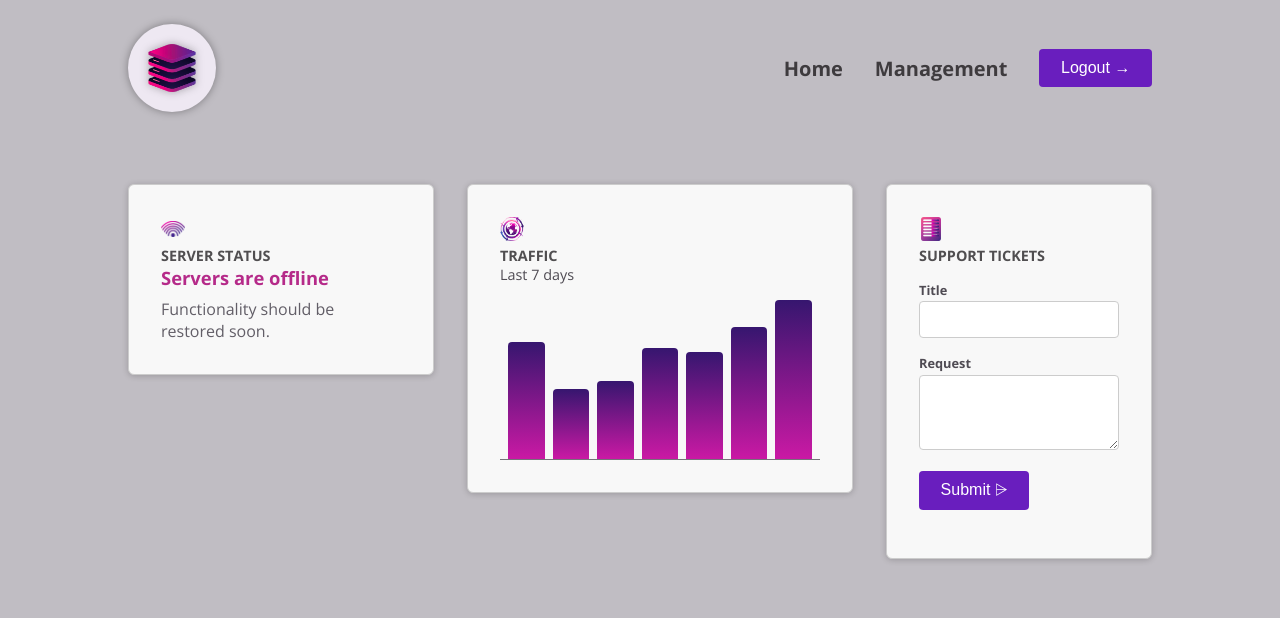
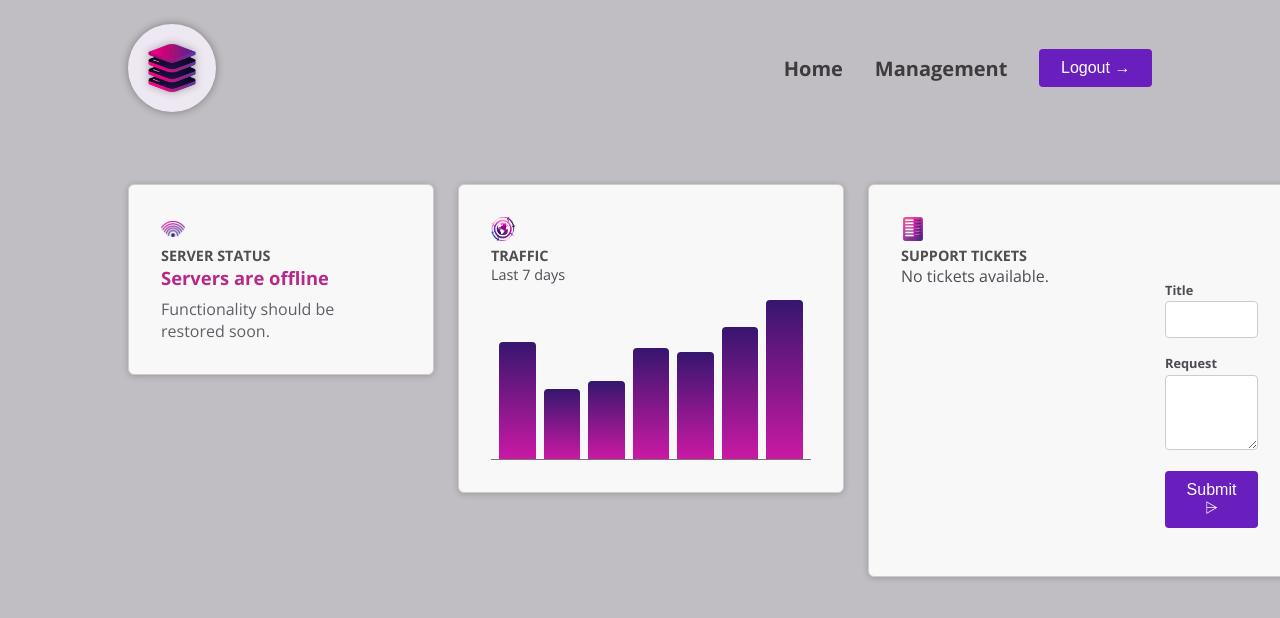
Before and after one commit to anonymouspilotbr/stats-dashboard-app, an Angular app: page / in a window 1280 px wide. Shown: the top 618 px of the page. Built offline with nearby package versions, Linux system fonts and the light colour scheme.

Commit message:
[v013] Tickets form fully functional

```diff
--- a/src/app/dashboard/support-tickets/new-ticket/new-ticket.component.ts
+++ b/src/app/dashboard/support-tickets/new-ticket/new-ticket.component.ts
@@ -1,4 +1,4 @@
-import { Component, ElementRef, ViewChild } from '@angular/core';
+import { Component, ElementRef, EventEmitter, Output, ViewChild } from '@angular/core';
 import { ButtonComponent } from "../../../shared/button/button.component";
 import { FormsModule } from '@angular/forms';
 
@@ -10,12 +10,11 @@
   styleUrl: './new-ticket.component.css'
 })
 export class NewTicketComponent {
+  @Output() addTicket = new EventEmitter<{title: string; text: string}>
   @ViewChild('form') private form?: ElementRef<HTMLFormElement>;
 
   onSubmit(title: string, ticketText: string){
-    const enteredTitle = title;
-    const enteredTicketText = ticketText;
-
+    this.addTicket.emit({title: title, text: ticketText});
     this.form?.nativeElement.reset();
   }
 }
--- a/src/app/dashboard/support-tickets/support-tickets.component.html
+++ b/src/app/dashboard/support-tickets/support-tickets.component.html
@@ -1,3 +1,15 @@
+<div>
+    <ul>
+        @for (ticket of tickets; track ticket.id) {
+            <li>
+                <app-ticket [ticketData]="ticket" (closeTicket)="onCloseTicket(ticket.id)" />
+            </li>
+        } @empty {
+            <p>No tickets available.</p>
+        }
+    </ul>
+</div>
+
 <div id="new-ticket">
-    <app-new-ticket />
+    <app-new-ticket (addTicket)="onAddTicket($event)" />
 </div>
--- a/src/app/dashboard/support-tickets/support-tickets.component.ts
+++ b/src/app/dashboard/support-tickets/support-tickets.component.ts
@@ -1,14 +1,34 @@
 import { Component } from '@angular/core';
 import { NewTicketComponent } from "./new-ticket/new-ticket.component";
 import { Ticket } from './ticket.model';
+import { TicketComponent } from "./ticket/ticket.component";
 
 @Component({
   selector: 'app-support-tickets',
   standalone: true,
-  imports: [NewTicketComponent],
+  imports: [NewTicketComponent, TicketComponent],
   templateUrl: './support-tickets.component.html',
   styleUrl: './support-tickets.component.css'
 })
 export class SupportTicketsComponent {
   tickets: Ticket[] = [];
+
+  onAddTicket(ticketData: {title: string; text: string}){
+    const ticket: Ticket = {
+      title: ticketData.title, request: ticketData.text,
+      id: Math.random().toString(),
+      status: 'open'
+    }
+
+    this.tickets.push(ticket);
+  }
+
+  onCloseTicket(id: string) {
+    this.tickets = this.tickets.map((ticket) => {
+      if (ticket.id === id){
+        return { ...ticket, status: 'closed' }
+      }
+      return ticket;
+    });
+  }
 }
--- a/src/app/dashboard/support-tickets/ticket/ticket.component.css
+++ b/src/app/dashboard/support-tickets/ticket/ticket.component.css
@@ -0,0 +1,73 @@
+article {
+  border-radius: 4px;
+  background-color: #59555f;
+  color: #ded8e6;
+}
+
+h3 {
+  padding: 0.5rem;
+  margin: 0;
+  font-size: 0.9rem;
+  display: flex;
+  gap: 0.5rem;
+  align-items: center;
+}
+
+h3 div {
+  width: 0.9rem;
+  height: 0.9rem;
+  border-radius: 50%;
+}
+
+.ticket-open {
+  background-color: #de62e9;
+}
+
+.ticket-closed {
+  background-color: #51c788;
+}
+
+.text {
+  text-align: left;
+}
+
+button {
+  flex: 1;
+  width: 100%;
+  font: inherit;
+  background: transparent;
+  border: none;
+  color: #ded8e6;
+  display: flex;
+  justify-content: space-between;
+  align-items: center;
+}
+
+button span:first-child {
+  margin-bottom: 0.1rem;
+}
+
+button span:last-child {
+  width: 1rem;
+}
+
+p {
+  margin: 0;
+  padding: 1rem;
+  font-size: 0.9rem;
+}
+
+p:has(button) {
+  padding-top: 0;
+}
+
+p button {
+  padding: 0;
+  width: auto;
+  display: inline;
+  font-size: 0.75rem;
+}
+
+p button:hover {
+  color: #ec9fea;
+}
--- a/src/app/dashboard/support-tickets/ticket/ticket.component.html
+++ b/src/app/dashboard/support-tickets/ticket/ticket.component.html
@@ -1 +1,52 @@
-<p>ticket works!</p>
+<article>
+  <h3>
+    <div
+      [class]="{
+        'ticket-open': ticketData.status === 'open',
+        'ticket-closed': ticketData.status === 'closed'
+      }"
+    ></div>
+    <button (click)="onToggleDetails()">
+      <span class="text">{{ ticketData.title }}</span>
+      <span>
+        @if (detailsVisible === true) {
+        <svg
+          xmlns="http://www.w3.org/2000/svg"
+          fill="none"
+          viewBox="0 0 24 24"
+          stroke-width="1.5"
+          stroke="currentColor"
+          class="w-6 h-6"
+        >
+          <path
+            stroke-linecap="round"
+            stroke-linejoin="round"
+            d="m19.5 8.25-7.5 7.5-7.5-7.5"
+          />
+        </svg>
+
+        } @else {
+        <svg
+          xmlns="http://www.w3.org/2000/svg"
+          viewBox="0 0 24 24"
+          fill="currentColor"
+          class="w-6 h-6"
+        >
+          <path
+            fill-rule="evenodd"
+            d="M11.47 7.72a.75.75 0 0 1 1.06 0l7.5 7.5a.75.75 0 1 1-1.06 1.06L12 9.31l-6.97 6.97a.75.75 0 0 1-1.06-1.06l7.5-7.5Z"
+            clip-rule="evenodd"
+          />
+        </svg>
+        }
+      </span>
+    </button>
+  </h3>
+
+  @if (detailsVisible === true) {
+  <p>{{ ticketData.request }}</p>
+
+  @if (ticketData.status === 'open') {
+  <p><button (click)="onMarkAsCompleted()">Mark as completed</button></p>
+  } }
+</article>
--- a/src/app/dashboard/support-tickets/ticket/ticket.component.ts
+++ b/src/app/dashboard/support-tickets/ticket/ticket.component.ts
@@ -1,4 +1,5 @@
-import { Component } from '@angular/core';
+import { Component, EventEmitter, Input, Output } from '@angular/core';
+import { Ticket } from '../ticket.model';
 
 @Component({
   selector: 'app-ticket',
@@ -8,5 +9,15 @@
   styleUrl: './ticket.component.css'
 })
 export class TicketComponent {
+  @Input({required: true}) ticketData!: Ticket;
+  @Output() closeTicket = new EventEmitter;
+  detailsVisible = false;
 
+  onToggleDetails() {
+    this.detailsVisible = !this.detailsVisible;
+  }
+
+  onMarkAsCompleted(){
+    this.closeTicket.emit();
+  }
 }
```
